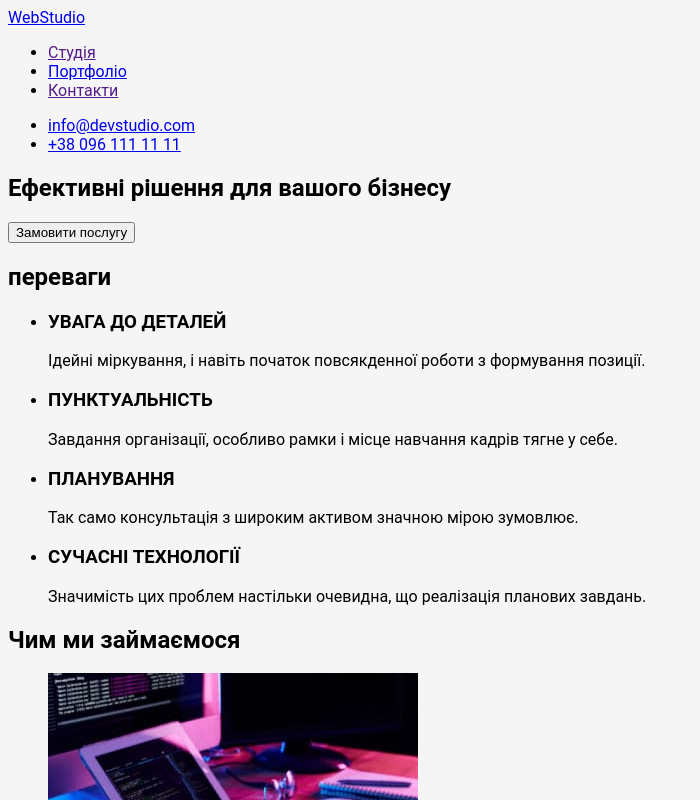
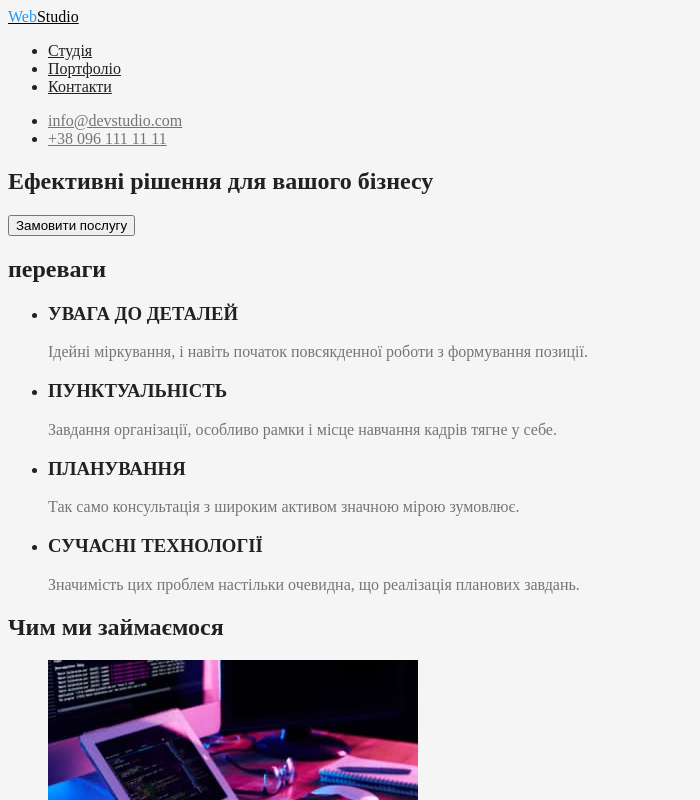
Before and after one commit to ZemMark/goit-markup-hw, a plain HTML site: page index.html in a window 1280 px wide. Shown: the top 800 px of the page, without its empty margins (0-700 px from the left). Drawn offline with Linux system fonts and the light colour scheme.

Commit message:
стилі
хедер, абзаци, коьори посиланнь та ховери. додав багато класів

```diff
--- a/css/styles.css
+++ b/css/styles.css
@@ -1,9 +1,35 @@
+/* акцент #2196F3 */
+/* текст rgba(33, 33, 33, 1) */
+/* параграфи та контакти в хедері rgba(117, 117, 117, 1) */
+/* адресС АЛЕ НЕ КАРТА З АДРЕСОЮ БО АДРЕСА ПРОСТО БІЛА rgba(255, 255, 255, 0.6) */
+/* другорядний колір фону #F5F4FA */
+.page {
+    color: rgba(33, 33, 33, 1);
+    background-color: #f5f5f5;
+}
 
-
-body {
-    font-family: 'Roboto';
-    background-color: #F5F5F5;
-}
 .buttons {
     cursor: pointer; ;
 }
+.logo{
+    color: rgba(0, 0, 0, 1);
+
+}
+.logo-link{
+    color: rgba(33, 150, 243, 1);
+}
+p {
+    color: rgba(117, 117, 117, 1);
+}
+.contact{
+    color: rgba(117, 117, 117, 1);
+}
+.contact:hover{
+    color: #2196F3;
+}
+.nav-link{
+    color: rgba(33, 33, 33, 1);
+}
+.nav-link:hover{
+    color: rgba(33, 150, 243, 1);
+}
--- a/index.html
+++ b/index.html
@@ -7,20 +7,20 @@
     <title>Document</title>
     <link rel="stylesheet" href="./css/styles.css">
 </head>
-<body class="body">
+<body class="page">
 
-    <header>
-        <nav>
-            <a href="./index.html" lang="en" class="main-logo">WebStudio</a>
-            <ul>
-                <li><a href="">Студія</a></li>
-                <li><a href="./portfolio.html">Портфоліо</a></li>
-                <li><a href="">Контакти</a></li>
+    <header >
+        <nav class="nav">
+            <a href="./index.html" lang="en" class="logo"><span class="logo-link">Web</span><span></span>Studio</a>
+            <ul class="nav-links">
+                <li><a href="" class="nav-link">Студія</a></li>
+                <li><a href="./portfolio.html" class="nav-link">Портфоліо</a></li>
+                <li><a href="" class="nav-link">Контакти</a></li>
             </ul>
         </nav>
         <ul>
-            <li><a href="mailto:info@devstudio.com">info@devstudio.com</a></li>
-            <li><a href="tel:+380961111111">+38 096 111 11 11</a></li>
+            <li><a href="mailto:info@devstudio.com" class="contact">info@devstudio.com</a></li>
+            <li><a href="tel:+380961111111" class="contact">+38 096 111 11 11</a></li>
         </ul>
 
     </header>
@@ -88,7 +88,7 @@
         </section>
     </main>
     <footer class="footer">
-        <a lang="en" href="./index.html">WebStudio</a>
+        <a lang="en" href="./index.html"><span class="logo-link">Web</span>Studio</a>
         <address class="address">
 
             <ul class="address-links">
```
Also changed, not shown: portfolio.html (+10 -10 lines).
